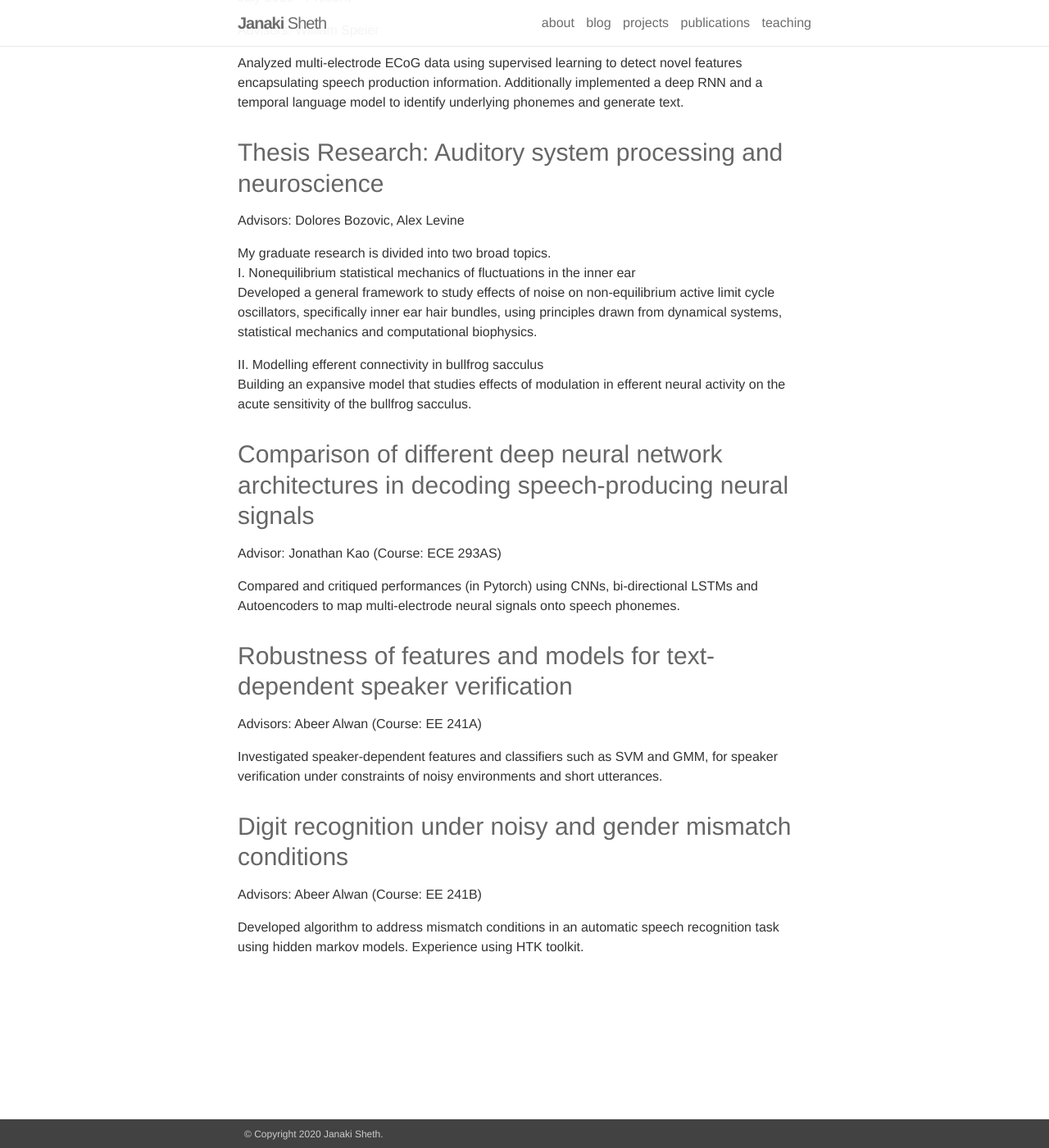
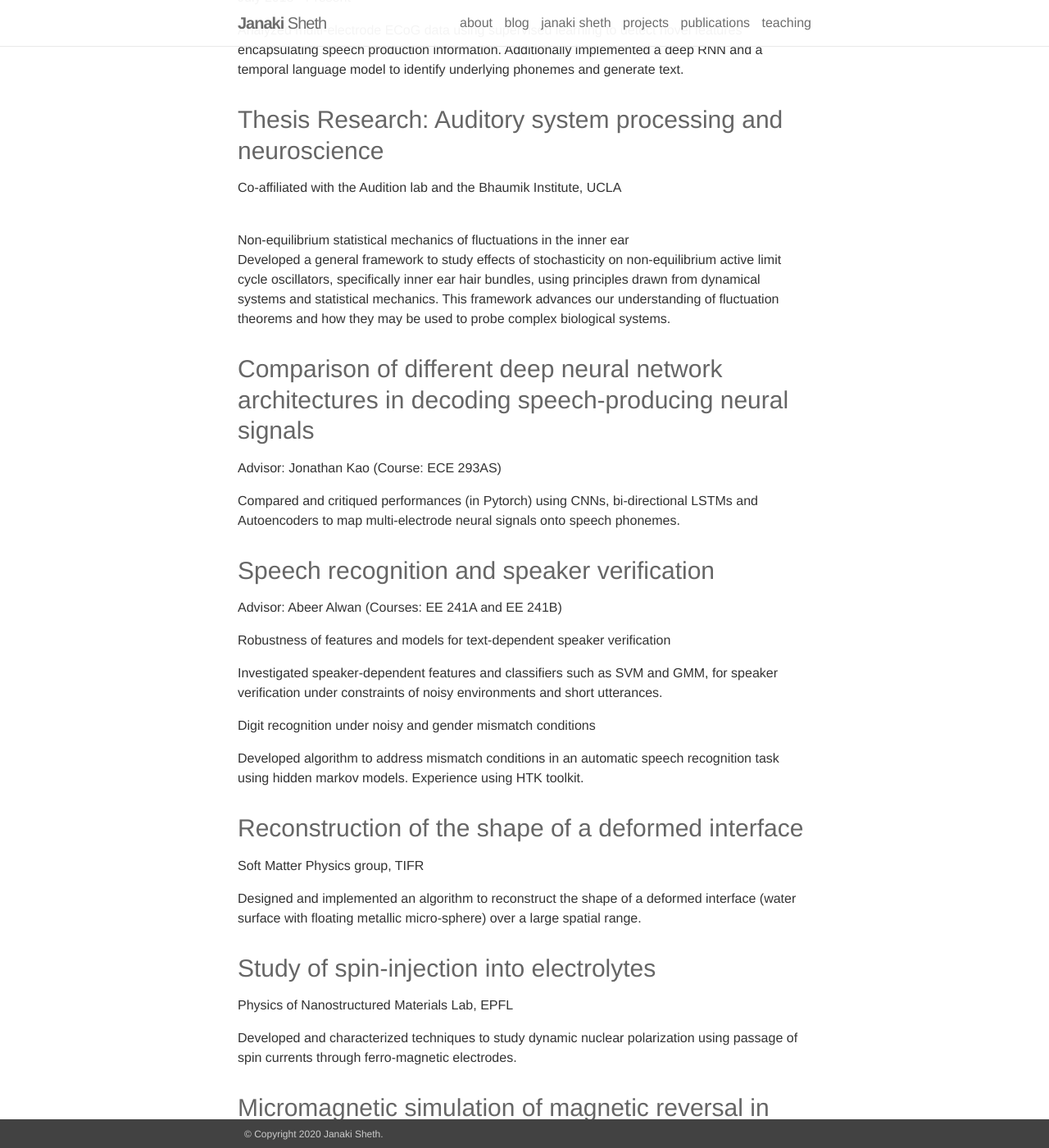
Before and after one commit to JanakiSheth/JanakiSheth.github.io, a Jekyll site: the page built from _pages/projects.md, in a window 1280 px wide and 1400 px high, scrolled down 341 px. Shown: the whole window at 82% size. Built offline with Jekyll 4.4.1, drawn with Linux system fonts in a browser that asks for light colours; nearby versions of some CDN libraries; some of the changed text lies outside the part shown.

Commit message:
Updated introduction, projects, publications

```diff
--- a/_pages/projects.md
+++ b/_pages/projects.md
@@ -7,35 +7,47 @@ years: [2018]
 ---
 
 ### Development of a BCI interface for translation of neural signals to text
-Visiting Graduate Student, Brain Computer Interface Lab <br> July 2018 - Present <br>
-
-Advisors: William Speier
+Visiting Graduate Student, Brain Computer Interface Lab, UCLA <br> July 2018 - Present <br>
 
 Analyzed multi-electrode ECoG data using supervised learning to detect novel features encapsulating speech production information. Additionally implemented a deep RNN and a temporal language model to identify underlying phonemes and generate text.
 
 ### Thesis Research: Auditory system processing and neuroscience
-Advisors: Dolores Bozovic, Alex Levine
+Co-affiliated with the Audition lab and the Bhaumik Institute, UCLA <br>
 
-My graduate research is divided into two broad topics.
-<br>I. Nonequilibrium statistical mechanics of fluctuations in the inner ear<br>
-Developed a general framework to study effects of noise on non-equilibrium active limit cycle oscillators, specifically inner ear hair bundles, using principles drawn from dynamical systems, statistical mechanics and computational biophysics.
-
-II. Modelling efferent connectivity in bullfrog sacculus<br>
-Building an expansive model that studies effects of modulation in efferent neural activity on the acute sensitivity of the bullfrog sacculus.
+<br> Non-equilibrium statistical mechanics of fluctuations in the inner ear<br>
+Developed a general framework to study effects of stochasticity on non-equilibrium active limit cycle oscillators, specifically inner ear hair bundles, using principles drawn from dynamical systems and statistical mechanics. This framework advances our understanding of fluctuation theorems and how they may be used to probe complex biological systems.
 
 ### Comparison of different deep neural network architectures in decoding speech-producing neural signals
 Advisor: Jonathan Kao (Course: ECE 293AS)
 
 Compared and critiqued performances (in Pytorch) using CNNs, bi-directional LSTMs and Autoencoders to map multi-electrode neural signals onto speech phonemes.
 
-### Robustness of features and models for text-dependent speaker verification
+### Speech recognition and speaker verification
 
-Advisors: Abeer Alwan (Course: EE 241A)
+Advisor: Abeer Alwan (Courses: EE 241A and EE 241B)<br>
+
+Robustness of features and models for text-dependent speaker verification <br>
 
 Investigated speaker-dependent features and classifiers such as SVM and GMM, for speaker verification under constraints of noisy environments and short utterances.
 
-### Digit recognition under noisy and gender mismatch conditions
-
-Advisors: Abeer Alwan (Course: EE 241B)
+Digit recognition under noisy and gender mismatch conditions<br>
 
 Developed algorithm to address mismatch conditions in an automatic speech recognition task using hidden markov models. Experience using HTK toolkit.
+
+### Reconstruction of the shape of a deformed interface
+
+Soft Matter Physics group, TIFR <br>
+
+Designed and implemented an algorithm to reconstruct the shape of a deformed interface (water surface with floating metallic micro-sphere) over a large spatial range.
+
+### Study of spin-injection into electrolytes
+
+Physics of Nanostructured Materials Lab, EPFL <br>
+
+ Developed and characterized techniques to study dynamic nuclear polarization using passage of spin currents through ferro-magnetic electrodes.
+
+### Micromagnetic simulation of magnetic reversal in magnetic nanodisks
+
+Spintronics and Thin Film Magnetism Lab, IISc <br>
+
+Investigated  through numerical simulations, the optimization of bit-patterned media for storage of information in hard disk magnetic material.
```
Also changed, not shown: _pages/about.md (+7 -4 lines), _pages/publications.md (+10 -0 lines).
